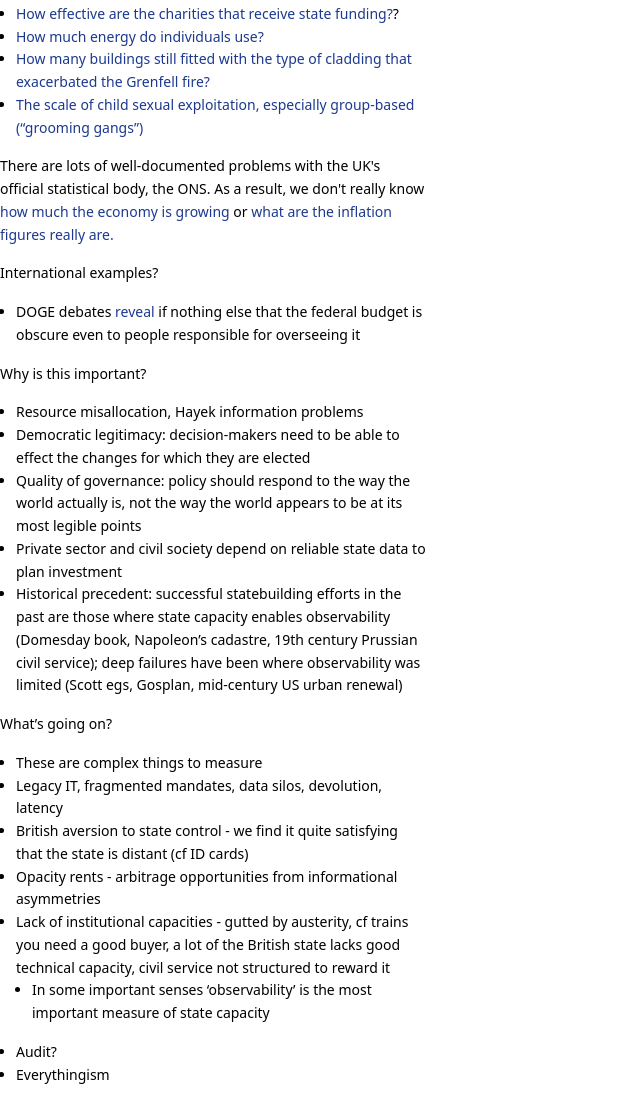
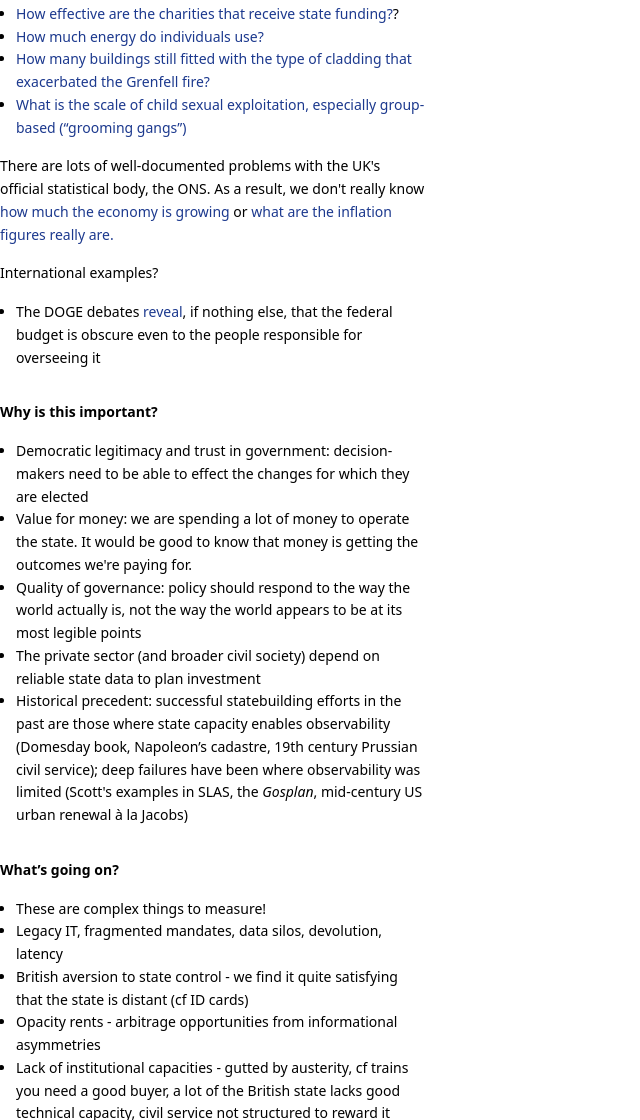
Before and after one commit to jamierumbelow/jamierumbelow.github.io, a website: page docs/flying-blind.html in a window 1280 px wide. Shown: the part 298-1418 px from the top of the page, without its empty margins (0-640 px from the left). Drawn offline with Linux system fonts and the light colour scheme.

Commit message:
deploy 2026-01-04T17:22:10.320Z

```diff
--- a/docs/flying-blind.html
+++ b/docs/flying-blind.html
@@ -38,24 +38,24 @@
 <li><a href="https://x.com/mattwridley/status/1922916267737878593" target="_blank">How effective are the charities that receive state funding?</a>?</li>
 <li><a href="https://x.com/jo3hill/status/1928802941982380295" target="_blank">How much energy do individuals use?</a></li>
 <li><a href="https://www.bbc.co.uk/news/articles/cly80q3w5g7o" target="_blank">How many buildings still fitted with the type of cladding that exacerbated the Grenfell fire?</a></li>
-<li><a href="https://assets.publishing.service.gov.uk/media/684ffae201d3b0e7b62da722/National_Audit_on_Group-based_Child_Sexual_Exploitation_and_Abuse.pdf" target="_blank">The scale of child sexual exploitation, especially group-based (“grooming gangs”)</a></li>
+<li><a href="https://assets.publishing.service.gov.uk/media/684ffae201d3b0e7b62da722/National_Audit_on_Group-based_Child_Sexual_Exploitation_and_Abuse.pdf" target="_blank">What is the scale of child sexual exploitation, especially group-based (“grooming gangs”)</a></li>
 </ul>
 <p>There are lots of well-documented problems with the UK's official statistical body, the ONS. As a result, we don't really know <a href="https://www.jbs.cam.ac.uk/2025/paper-says-uk-economic-data-issues-reflected-defective-methodology/" target="_blank">how much the economy is growing</a> or <a href="https://www.ft.com/content/61164629-9b9a-472b-aaae-9d850da1291e" target="_blank">what are the inflation figures really are.</a></p>
 <p>International examples?</p>
 <ul>
-<li>DOGE debates <a href="https://americanaffairsjournal.org/2025/05/accounting-for-state-capacity/" target="_blank">reveal</a> if nothing else that the federal budget is obscure even to people responsible for overseeing it</li>
+<li>The DOGE debates <a href="https://americanaffairsjournal.org/2025/05/accounting-for-state-capacity/" target="_blank">reveal</a>, if nothing else, that the federal budget is obscure even to the people responsible for overseeing it</li>
 </ul>
-<p>Why is this important?</p>
+<h2>Why is this important?</h2>
 <ul>
-<li>Resource misallocation, Hayek information problems</li>
-<li>Democratic legitimacy: decision-makers need to be able to effect the changes for which they are elected</li>
+<li>Democratic legitimacy and trust in government: decision-makers need to be able to effect the changes for which they are elected</li>
+<li>Value for money: we are spending a lot of money to operate the state. It would be good to know that money is getting the outcomes we're paying for.</li>
 <li>Quality of governance: policy should respond to the way the world actually is, not the way the world appears to be at its most legible points</li>
-<li>Private sector and civil society depend on reliable state data to plan investment</li>
-<li>Historical precedent: successful statebuilding efforts in the past are those where state capacity enables observability (Domesday book, Napoleon’s cadastre, 19th century Prussian civil service); deep failures have been where observability was limited (Scott egs, Gosplan, mid-century US urban renewal)</li>
+<li>The private sector (and broader civil society) depend on reliable state data to plan investment</li>
+<li>Historical precedent: successful statebuilding efforts in the past are those where state capacity enables observability (Domesday book, Napoleon’s cadastre, 19th century Prussian civil service); deep failures have been where observability was limited (Scott's examples in SLAS, the <em>Gosplan</em>, mid-century US urban renewal à la Jacobs)</li>
 </ul>
-<p>What’s going on?</p>
+<h2>What’s going on?</h2>
 <ul>
-<li>These are complex things to measure</li>
+<li>These are complex things to measure!</li>
 <li>Legacy IT, fragmented mandates, data silos, devolution, latency</li>
 <li>British aversion to state control - we find it quite satisfying that the state is distant (cf ID cards)</li>
 <li>Opacity rents - arbitrage opportunities from informational asymmetries</li>
--- a/src/deploy.ts
+++ b/src/deploy.ts
@@ -11,7 +11,7 @@ export const deploy = async () => {
 
   proc = spawn(["git", "add", "."]);
   await proc.exited;
-  proc = spawn(["git", "commit", "-m", `deploy ${new Date().toISOString()}`]);
+  proc = spawn(["git", "commit", "--no-gpg-sign", "-m", `deploy ${new Date().toISOString()}`]);
   await proc.exited;
   proc = spawn(["git", "push"]);
   await proc.exited;
```
